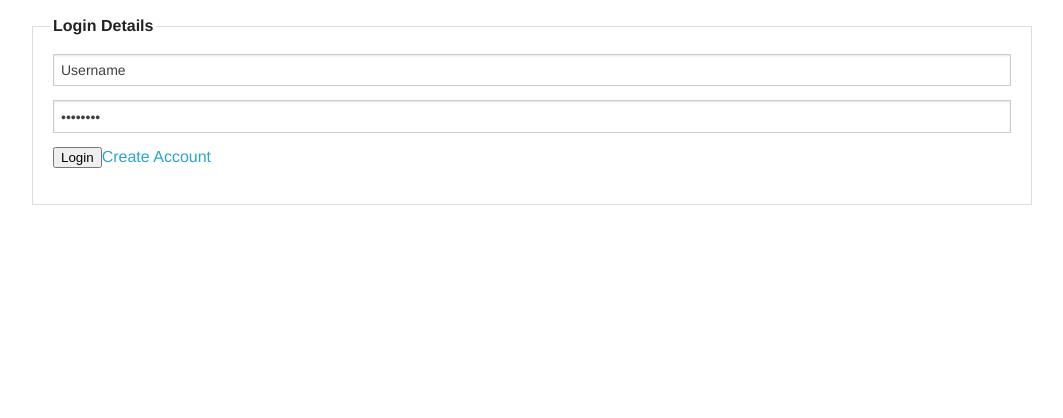
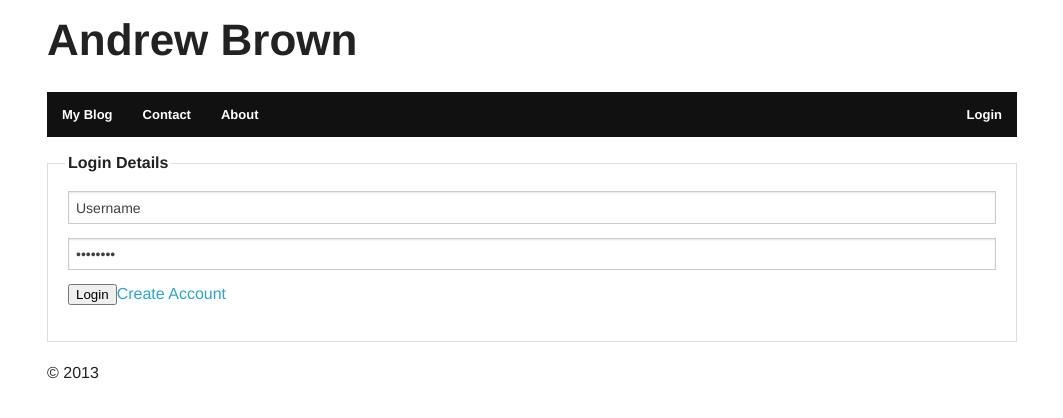
Before and after one commit to i-am-andy-brown/login, a CodeIgniter app: page /login/index.php/login in a window 1280 px wide. Shown: the top 418 px of the page, without its empty margins (108-1171 px from the left). Run offline with CodeIgniter, Linux system fonts and the light colour scheme.

Commit message:
27/09/2013 14:55
nav barlogin linked

```diff
--- a/application/config/routes.php
+++ b/application/config/routes.php
@@ -38,7 +38,7 @@
 |
 */
 
-$route['default_controller'] = "login";
+$route['default_controller'] = "blog";
 $route['404_override'] = '';
 
 
--- a/application/views/include/footer.php
+++ b/application/views/include/footer.php
@@ -1,2 +1,7 @@
+	<div class="row">
+		<div class="large-12 columns">
+			<p>&copy 2013</p>
+		</div>
+	</div>
 </body>
 </html>
--- /dev/null
+++ b/application/views/include/nav_bar.php
@@ -0,0 +1,32 @@
+<div class="row">
+	<div class="large-12 columns">
+		<h1>Andrew Brown</h1>
+	<div>
+
+	<nav class="top-bar">
+		<ul class="title-area">
+			<li class="name"></li>
+        	<!-- Remove the class "menu-icon" to get rid of menu icon. Take out "Menu" to just have icon alone -->
+        	<li class="toggle-topbar menu-icon"><a href="#"><span>Menu</span></a></li>
+		</ul>
+
+		<section class="top-bar-section">
+   			<ul class="no-bullet left">
+   				<li>
+					<a href="<?=base_url('index.php/blog')?>">My Blog</a>
+				</li>
+				<li>
+					<a href="#">Contact</a></li>
+				<li>
+					<a href="#">About</a>
+				</li>
+
+			</ul>
+			<ul class="no-bullet right">
+				<li>
+					<a href="<?=base_url('index.php/login')?>">Login</a></li>
+				</li>
+			</ul>
+		</section>
+	</nav>
+</div>
--- a/application/views/include/template.php
+++ b/application/views/include/template.php
@@ -1,5 +1,7 @@
 <!-- load header -->
 <?php $this->load->view('include/header'); ?>
+<!-- load navigation bar -->
+<?php $this->load->view('include/nav_bar'); ?>
 <!-- load content -->
 <?php $this->load->view($main_content); ?>
 <!-- load header -->
--- a/application/views/login_form.php
+++ b/application/views/login_form.php
@@ -1,4 +1,5 @@
-<div class='row'>
+<div class="row">
+	<div class="large-12 columns">
 		<fieldset>
 			<legend>Login Details</legend>
 			<div id='login_form'>
@@ -7,9 +8,9 @@
 					echo form_input('username', "Username");
 					echo form_password('password', "Password");
 					echo form_submit('submit', "Login");
-
 					echo anchor('login/signup', "Create Account");
 				?>
 			</div>
+		</div>
 	</fieldset>
 </div>
--- a/application/views/signup_form.php
+++ b/application/views/signup_form.php
@@ -1,5 +1,5 @@
 <div class = "row">
-
+	<div class="large-12 columns">
 		<fieldset>
 			<legend>Personal Information</legend>
 			<?php
@@ -21,3 +21,4 @@
 			<?php echo validation_errors('<p class="error">'); ?>
 		</fieldset>
 	</div>
+</div>
--- a/application/views/signup_successful.php
+++ b/application/views/signup_successful.php
@@ -1,3 +1,5 @@
-<div class='row'>
-	<p>Account created</p>
+<div class="row">
+	<div class="large-12 columns">
+		<p>Account created</p>
+	</div>
 </div>
```
Also changed, not shown: application/controllers/blog.php (added, +24 -0 lines), application/controllers/show_post.php (added, +8 -0 lines), application/models/blog_model.php (added, +38 -0 lines), application/views/blog_post_form.php (added, +16 -0 lines), application/views/blog_show.php (added, +13 -0 lines). Lines whose indentation alone changed are shown as unchanged.
